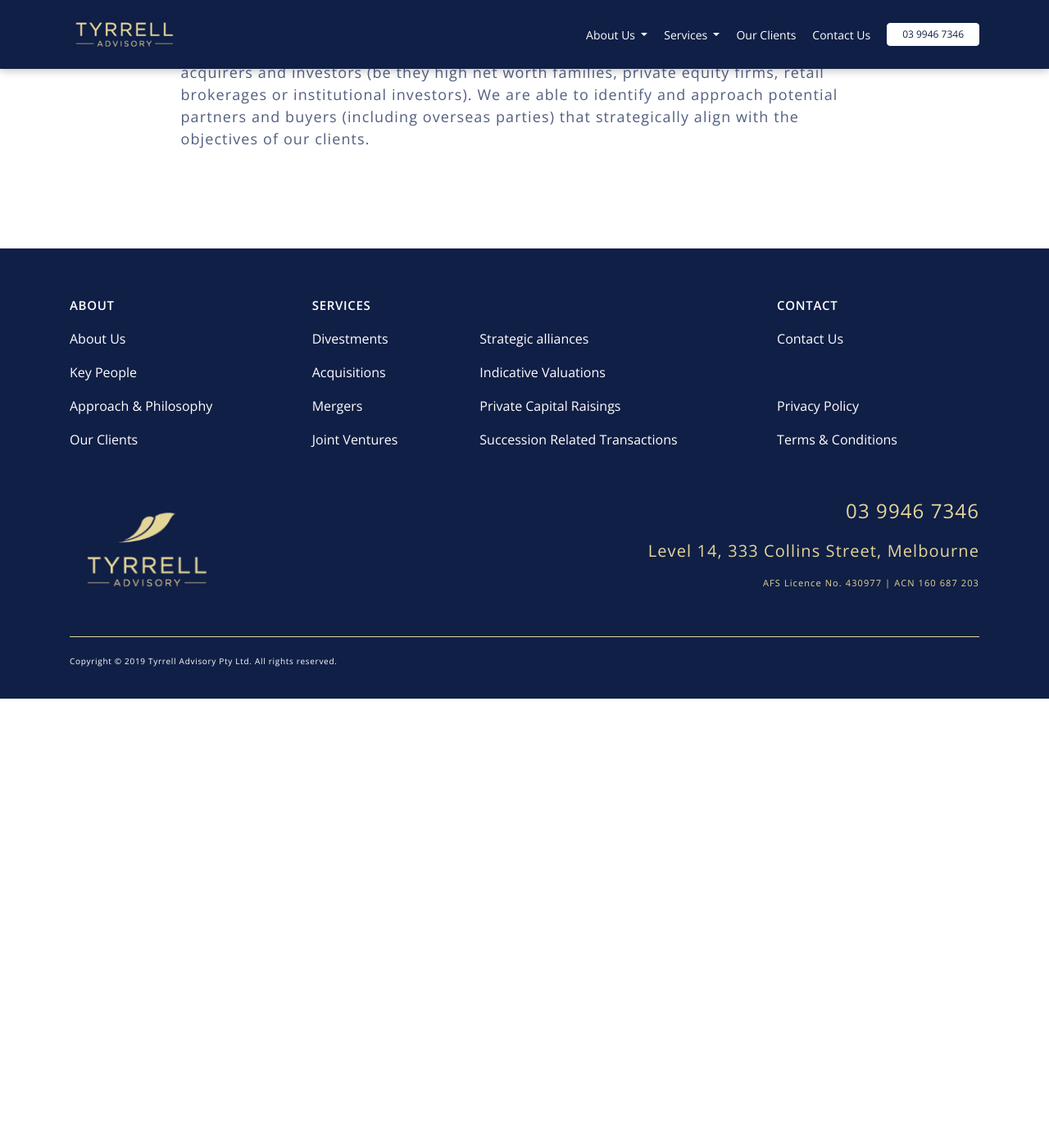
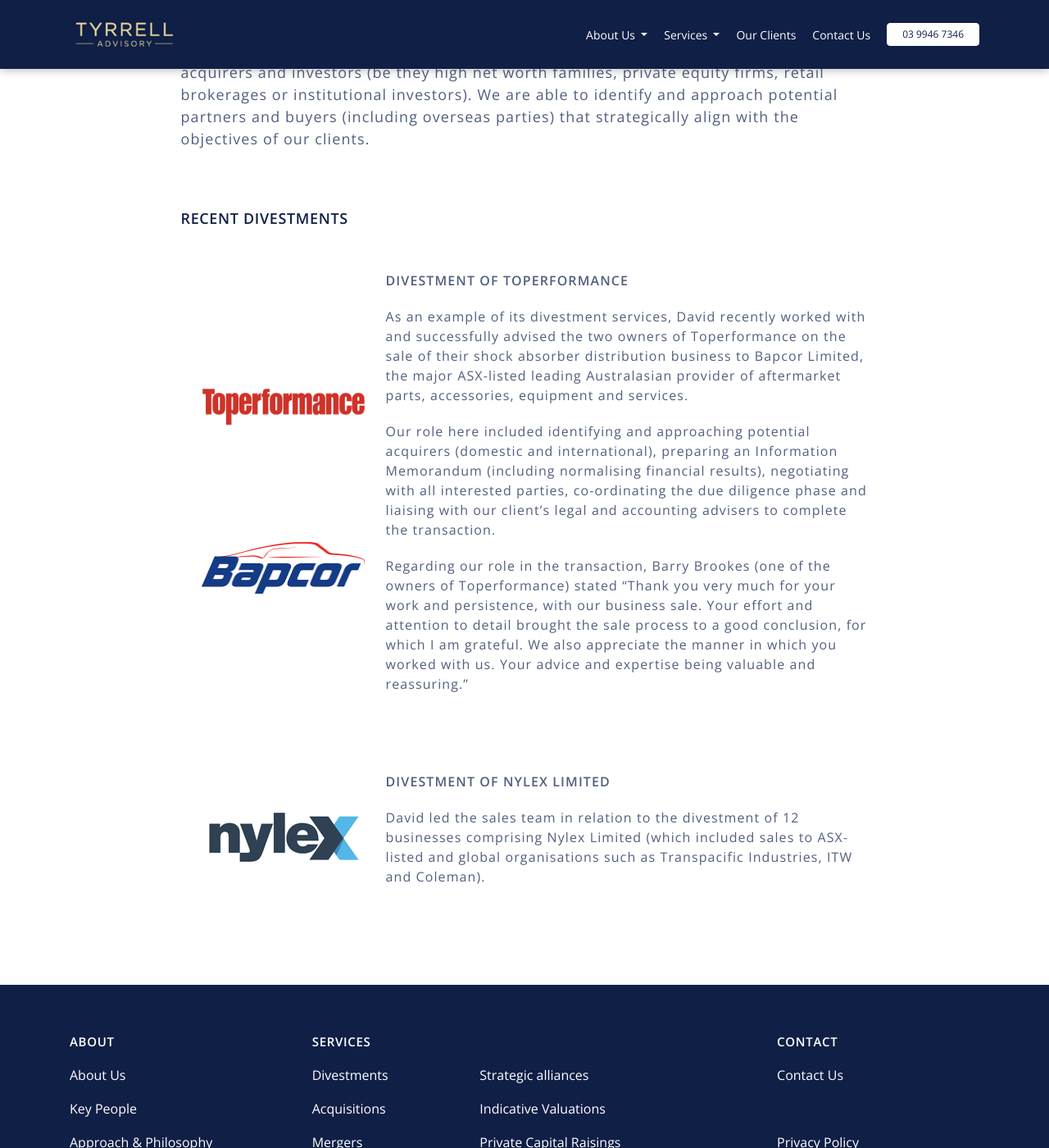
Before and after one commit to duran91/tyrrelladvisory.com.au, a Jekyll site: the page built from example/services/divestments/index.html, in a window 1280 px wide and 1400 px high, scrolled down 1334 px. Shown: the whole window at 82% size. Built offline with Jekyll 4.4.1, drawn with Linux system fonts in a browser that asks for light colours; nearby versions of some CDN libraries; before the commit the page ends 2186 px from its top, so only the background shows below that.

Commit message:
update deals to services

```diff
--- a/_includes/footer.html
+++ b/_includes/footer.html
@@ -87,9 +87,9 @@
 
 
 
-<script src="https://code.jquery.com/jquery-3.3.1.min.js" integrity="sha256-FgpCb/KJQlLNfOu91ta32o/NMZxltwRo8QtmkMRdAu8=" crossorigin="anonymous"></script>
+<script src="https://code.jquery.com/jquery-3.3.1.slim.min.js" integrity="sha384-q8i/X+965DzO0rT7abK41JStQIAqVgRVzpbzo5smXKp4YfRvH+8abtTE1Pi6jizo" crossorigin="anonymous"></script>
 <script src="https://cdnjs.cloudflare.com/ajax/libs/popper.js/1.12.9/umd/popper.min.js" integrity="sha384-ApNbgh9B+Y1QKtv3Rn7W3mgPxhU9K/ScQsAP7hUibX39j7fakFPskvXusvfa0b4Q" crossorigin="anonymous"></script>
-<script src="https://maxcdn.bootstrapcdn.com/bootstrap/4.0.0/js/bootstrap.min.js" integrity="sha384-JZR6Spejh4U02d8jOt6vLEHfe/JQGiRRSQQxSfFWpi1MquVdAyjUar5+76PVCmYl" crossorigin="anonymous"></script>
+<script src="https://stackpath.bootstrapcdn.com/bootstrap/4.3.1/js/bootstrap.min.js" integrity="sha384-JjSmVgyd0p3pXB1rRibZUAYoIIy6OrQ6VrjIEaFf/nJGzIxFDsf4x0xIM+B07jRM" crossorigin="anonymous"></script>
 <script src="/assets/js/stickybits.min.js"></script>
 <script src="/assets/js/app.js"></script>
 
--- a/_includes/header.html
+++ b/_includes/header.html
@@ -6,11 +6,11 @@
   <meta name="viewport" content="width=device-width, initial-scale=1">
   <meta name="Description" content="Tyrrell Advisory is an independent boutique corporate advisory firm that assists owners of private businesses achieve their strategic merger and acquisitions (M&A) objectives.">
   <title>{{ page.title }}</title>
-  <link rel="stylesheet" href="https://maxcdn.bootstrapcdn.com/bootstrap/4.0.0/css/bootstrap.min.css" integrity="sha384-Gn5384xqQ1aoWXA+058RXPxPg6fy4IWvTNh0E263XmFcJlSAwiGgFAW/dAiS6JXm" crossorigin="anonymous">
+  <link rel="stylesheet" href="https://stackpath.bootstrapcdn.com/bootstrap/4.3.1/css/bootstrap.min.css" integrity="sha384-ggOyR0iXCbMQv3Xipma34MD+dH/1fQ784/j6cY/iJTQUOhcWr7x9JvoRxT2MZw1T" crossorigin="anonymous">
   <link rel="stylesheet" href="/assets/css/master.css" >
   <link href="https://fonts.googleapis.com/css?family=Open+Sans:300,400,600,700,800" rel="stylesheet">
   <link rel="stylesheet" href="https://use.fontawesome.com/releases/v5.0.13/css/all.css" integrity="sha384-DNOHZ68U8hZfKXOrtjWvjxusGo9WQnrNx2sqG0tfsghAvtVlRW3tvkXWZh58N9jp" crossorigin="anonymous">
   <meta name="google-site-verification" content="xITCclYyGAi3D7S2EAAqTy_PAUeoIwo4lxgw9tUrn0U" />
-  <!-- <link rel="icon" href="/assets/img/tyrrell-favicon.png"> -->
+  <link rel="icon" href="/assets/img/favicon.png">
 </head>
 <body>
--- a/_sass/services.scss
+++ b/_sass/services.scss
@@ -1,6 +1,6 @@
 
 .services-content{
-  padding: 65px 0 100px;
+  padding: 65px 0 50px;
   max-width: 869px;
   margin: auto;
   h1{
@@ -51,3 +51,56 @@
   }
 
 }
+
+.services-deal{
+  max-width: 869px;
+  margin: 0 auto 100px;
+  .deal-heading{
+    font-family: $mainFont;
+    font-size: 18px;
+    font-weight: 600;
+    letter-spacing: 0.64px;
+    color: $mainBlue;
+    text-transform: uppercase;
+    margin-bottom: 50px;
+  }
+
+  .deal-box{
+    display: flex;
+    margin-bottom: 75px;
+    .brand-image{
+      width: 250px;
+      display: flex;
+      justify-content: space-evenly;
+      align-items: center;
+      padding: 0 40px;
+      flex-direction: column;
+      img{
+        max-width: 200px;
+        max-height: 100px;
+      }
+    }
+
+    .deal-title{
+      font-family: $mainFont;
+      font-size: 16px;
+      font-weight: 600;
+      text-transform: uppercase;
+      letter-spacing: 1.1px;
+      color: #525f7f;
+      margin-bottom: 20px;
+    }
+
+    .content{
+      max-width: 700px;
+    }
+    .deal-content{
+      font-family: $mainFont;
+      font-size: 16px;
+      font-weight: 200;
+      letter-spacing: 1.1px;
+      color: #525f7f;
+      margin-bottom: 20px;
+    }
+  }
+}
--- a/example/services/divestments/index.html
+++ b/example/services/divestments/index.html
@@ -58,3 +58,50 @@
     </p>
   </div>
 </div>
+
+
+<div class="services-deal">
+  <div class="container">
+    <p class="deal-heading">Recent Divestments</p>
+
+    <div class="deal-box">
+      <div class="brand-image">
+        <img src="/assets/img/toperformance.png" alt="Toperformance logo">
+        <img src="/assets/img/bapcor.png" alt="Bapcor logo">
+      </div>
+      <div class="content">
+        <p class="deal-title">Divestment of Toperformance</p>
+        <p class="deal-content">As an example of its divestment services, David recently worked with and successfully
+          advised the two owners of Toperformance on the sale of their shock absorber distribution business to Bapcor
+          Limited, the major ASX-listed leading Australasian provider of aftermarket parts, accessories, equipment and
+          services.
+        </p>
+        <p class="deal-content">Our role here included identifying and approaching potential acquirers (domestic and
+          international), preparing
+          an Information Memorandum (including normalising financial results), negotiating with all interested parties,
+          co-ordinating the due diligence phase and liaising with our client’s legal and accounting advisers to complete
+          the
+          transaction.
+        </p>
+        <p class="deal-content">
+          Regarding our role in the transaction, Barry Brookes (one of the owners of Toperformance) stated “Thank you
+          very much for your work and persistence, with our business sale. Your effort and attention to detail brought
+          the sale
+          process to a good conclusion, for which I am grateful. We also appreciate the manner in which you worked with
+          us. Your
+          advice and expertise being valuable and reassuring.”</p>
+      </div>
+    </div>
+    <div class="deal-box">
+      <div class="brand-image">
+        <img src="/assets/img/nylex.png" alt="Nylex logo">
+      </div>
+      <div class="content">
+        <p class="deal-title">Divestment of Nylex Limited</p>
+        <p class="deal-content">David led the sales team in relation to the divestment of 12 businesses comprising Nylex
+          Limited (which included sales to ASX-listed and global organisations such as Transpacific Industries, ITW and
+          Coleman).</p>
+      </div>
+    </div>
+  </div>
+</div>
```
Also changed, not shown: example/services/acquisitions/index.html (+18 -0 lines), assets/img/bapcor.png (added), assets/img/champ.jpeg (added), assets/img/favicon.png (added), assets/img/toperformance.png (added).
